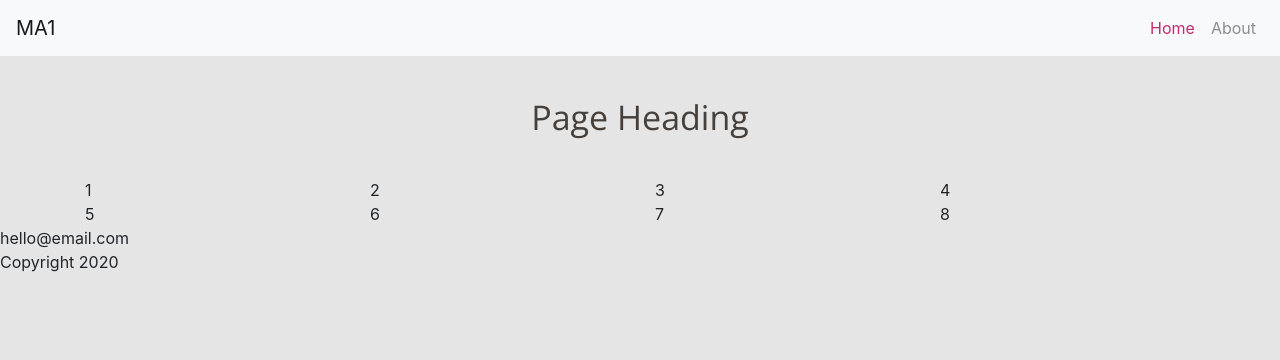
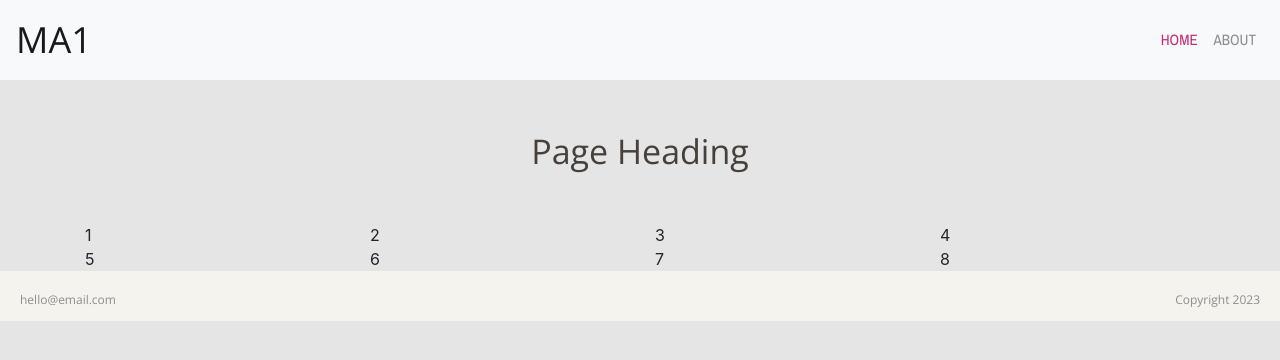
Before and after one commit to maleneivy/malene-olsen-css-frameworks-ma1, a plain HTML site: page index.html in a window 1280 px wide. Drawn offline with nearby package versions, Linux system fonts and the light colour scheme.

Commit message:
added sass

```diff
--- a/index.html
+++ b/index.html
@@ -6,7 +6,7 @@
     <meta http-equiv="X-UA-Compatible" content="IE=edge">
     <meta name="viewport" content="width=device-width, initial-scale=1.0">
     <title>Css Frameworks Module Assignment</title>
-    <link href="/css/style.css" rel="stylesheet" />
+    <link href="css/style.css" rel="stylesheet" />
     <link rel="stylesheet" href="https://cdn.jsdelivr.net/npm/bootstrap@4.5.3/dist/css/bootstrap.min.css"
         integrity="sha384-TX8t27EcRE3e/ihU7zmQxVncDAy5uIKz4rEkgIXeMed4M0jlfIDPvg6uqKI2xXr2" crossorigin="anonymous">
     <link rel="preconnect" href="https://fonts.googleapis.com">
@@ -69,7 +69,8 @@
 
     <footer>
         <div>hello@email.com</div>
-        <div>Copyright 2020</div>
+        <div>Copyright 2023
+        </div>
     </footer>
 
     <script src="https://code.jquery.com/jquery-3.5.1.slim.min.js"
--- a/sass/partials/_footer.scss
+++ b/sass/partials/_footer.scss
@@ -0,0 +1,24 @@
+footer {
+    display: flex !important;
+    justify-content: space-between;
+    height: 50px;
+    background-color: getColour(secondary-background-color);
+
+    div {
+        margin: 20px;
+        font-family: $font-primary;
+        color: getColour(nav-link-color);
+        font-size: 12px;
+    }
+
+    @media (max-width: $width-small) {
+        align-items: center;
+        flex-direction: column;
+        height: fit-content;
+        padding: 20px;
+
+        div {
+            margin: 5px;
+        }
+    }
+}
--- a/sass/partials/_navbar.scss
+++ b/sass/partials/_navbar.scss
@@ -10,8 +10,17 @@
 
 .nav-link {
     color: getColour(nav-link-color) !important;
+    font-family: $font-links;
+    text-transform: uppercase;
+    font-size: 15px;
+    ;
 }
 
 .nav__link--active {
     color: getColour(pink) !important;
 }
+
+.navbar-brand {
+    font-family: $font-primary !important;
+    font-size: 36px !important;
+}
--- a/sass/partials/_typography.scss
+++ b/sass/partials/_typography.scss
@@ -2,6 +2,6 @@ h1 {
     font-family: $font-primary;
     font-size: 34px !important;
     text-align: center;
-    margin: 1.2em auto !important;
+    margin: 1.5em auto !important;
     color: getColour(h1-heading-color);
 }
--- a/sass/partials/_variables.scss
+++ b/sass/partials/_variables.scss
@@ -1,7 +1,7 @@
 $font-primary: "Open Sans";
 $font-links: "Archivo Narrow";
 
-$width-s: 576px;
+$width-small: 576px;
 $width-m: 768px;
 $width-l: 992px;
 
--- a/sass/style.scss
+++ b/sass/style.scss
@@ -1,7 +1,5 @@
 @import "partials/variables";
-
 @import "partials/typography";
 @import "partials/navbar";
 @import "partials/base";
-
 @import "partials/footer";
```
Also changed, not shown: css/style.css, 3 other files.
